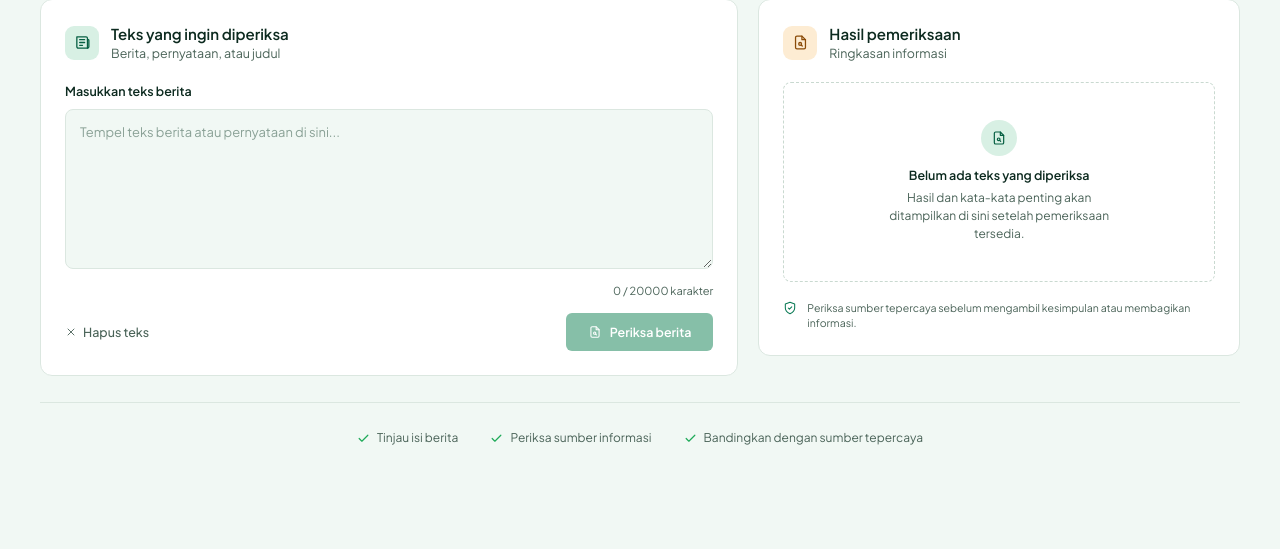
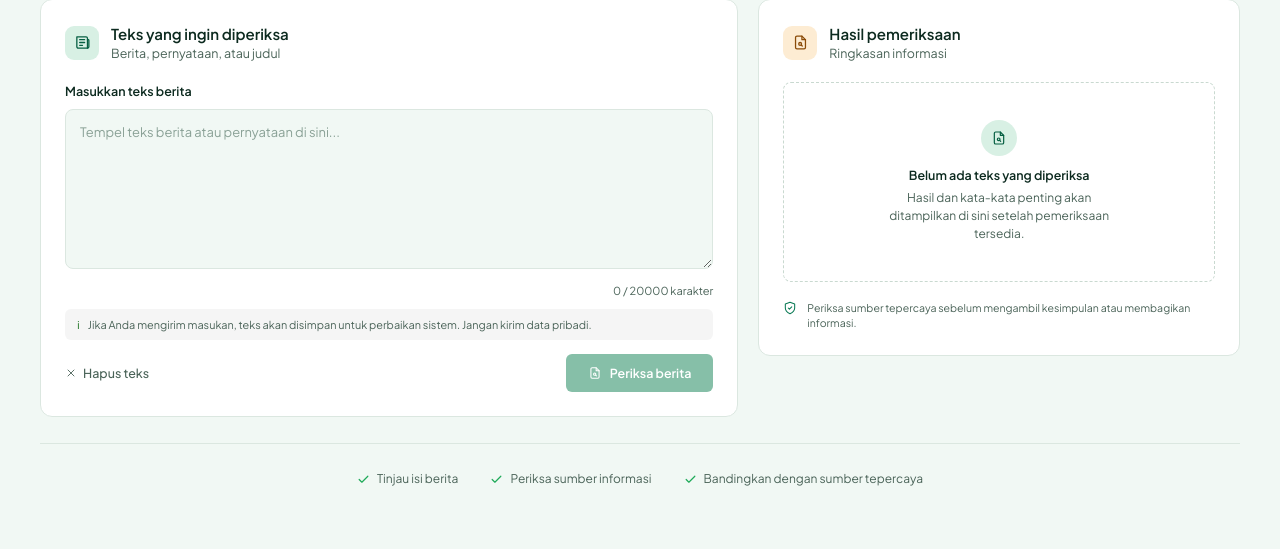
Before and after one commit to ayubwicak/fake-news-detector, a Flask app: page / in a window 1280 px wide. Shown: the part 359-908 px from the top of the page. Before the commit the page ends 804 px from the top, so only its background shows below. Run offline with Flask 3, Linux system fonts and the light colour scheme; parts of the project's set-up code (start-up, migrations or seed data) failed here and were passed over.

Commit message:
5: Kelompok (b) kecil — S06 headers, P02 non-root Docker, PR01 privasi, S07 SECRET_KEY/CORS, .coverage gitignore
S06: @app.after_request menambahkan header keamanan pada semua respons:
  Content-Security-Policy (sumber skrip/gaya/font dibatasi; inline untuk UI),
  X-Content-Type-Options nosniff, X-Frame-Options DENY,
  Referrer-Policy no-referrer, Permissions-Policy minimal.
P02: Dockerfile buat user/grup appuser, chown -R /app, USER appuser (non-root).
PR01: privacy-notice di UI dekat textarea (tidak kirim data pribadi);
  FEEDBACK_ENABLED env matikan fitur feedback (default true).
S07: SECRET_KEY hanya dari os.environ (tidak ada default di repo);
  CORS tidak diaktifkan (tidak ada flask-cors, tidak ada header ACAO).
.gitignore: tambah *.bak, .coverage, htmlcov/.
README: dokumentasi Keamanan & Privasi (S06, S07, PR01, FEEDBACK_ENABLED,
  retensi/hapus data feedback).

```diff
--- a/app.py
+++ b/app.py
@@ -22,6 +22,15 @@ INDOBERT_DIR = os.path.join(MODELS_DIR, 'indobert')
 FEEDBACK_PATH = os.path.join(DATA_DIR, 'feedback.csv')
 
 app = Flask(__name__)
+
+# SECRET_KEY hanya dari env (untuk sesi/CSRF bila diaktifkan di masa depan).
+# Tidak ada default aman yang dikodekan ke dalam repositori.
+app.config['SECRET_KEY'] = os.environ.get('SECRET_KEY', '')
+
+# Fitur feedback dapat dimatikan melalui env (contoh: lingkungan publik
+# yang tidak ingin menyimpan masukan pengguna).
+FEEDBACK_ENABLED = os.environ.get('FEEDBACK_ENABLED', 'true').lower() in (
+    '1', 'true', 'yes', 'on')
 
 # Rate limiting: 30 requests/minute/IP by default, overridable via env var.
 # A callable limit value allows tests to lower the limit without re-importing.
@@ -957,6 +966,51 @@ def explain_prediction(cleaned_text: str, top_n: int = 5, weights: dict | None =
     return matched_features[:top_n]
 
 
+# ---------------------------------------------------------------------------
+# Security headers (S06): diterapkan pada semua respons.
+# ---------------------------------------------------------------------------
+_CSP = (
+    "default-src 'self'; "
+    # Inline JS/CSS diperlukan oleh template (diperbaiki ke nonce di versi mendatang).
+    "script-src 'self' 'unsafe-inline' https://www.google.com/recaptcha/ "
+    "https://www.gstatic.com/recaptcha/; "
+    "style-src 'self' 'unsafe-inline' https://fonts.googleapis.com; "
+    "font-src 'self' https://fonts.gstatic.com; "
+    "img-src 'self' data:; "
+    "connect-src 'self'; "
+    "frame-src 'self' https://www.google.com/recaptcha/ "
+    "https://www.gstatic.com/recaptcha/; "
+    "object-src 'none'; "
+    "base-uri 'self';"
+)
+
+
+@app.after_request
+def _set_security_headers(response):
+    """Setel header keamanan pada setiap respons HTTP.
+
+    - Content-Security-Policy: membatasi sumber skrip/gaya/font. Inline
+      script/diizinkan hanya melalui nonce atau hash; Google Fonts diizinkan
+      karena templates/index.html memakainya.
+    - X-Content-Type-Options: nosniff mencegah MIME sniffing.
+    - X-Frame-Options: DENY mencegah clickjacking via iframe.
+    - Referrer-Policy: no-referrer tidak mengirim URL halaman ke situs luar.
+    - Permissions-Policy: minimal, nonaktifkan fitur browser yang tidak perlu.
+    """
+    response.headers['X-Content-Type-Options'] = 'nosniff'
+    response.headers['X-Frame-Options'] = 'DENY'
+    response.headers['Referrer-Policy'] = 'no-referrer'
+    response.headers['Permissions-Policy'] = (
+        'geolocation=(), microphone=(), camera=(), '
+        'payment=(), usb=(), magnetometer=()'
+    )
+    # CSP hanya untuk respons HTML (jangan setel pada JSON API yang tidak
+    # perlu membebankan browser dengan kebijakan konten).
+    if 'text/html' in response.headers.get('Content-Type', ''):
+        response.headers['Content-Security-Policy'] = _CSP
+    return response
+
+
 @app.route('/')
 def home():
     return render_template('index.html', metrics=eval_metrics, model_reliable=MODEL_RELIABLE)
@@ -1194,6 +1248,11 @@ def feedback():
     Semua masukan baru diberi status "baru" dan hanya baris dengan status
     "disetujui" yang dibaca oleh pipeline pelatihan.
     """
+    if not FEEDBACK_ENABLED:
+        return jsonify({
+            'error': 'Fitur feedback saat ini dinonaktifkan oleh administrator.'
+        }), 503
+
     data = request.get_json(silent=True)
     if not data or 'text' not in data or 'label' not in data:
         return jsonify({'error': 'Parameter "text" dan "label" wajib diisi.'}), 400
--- a/templates/index.html
+++ b/templates/index.html
@@ -303,6 +303,24 @@
         .char-count.limit-exceeded {
             color: var(--danger, #c0392b);
             font-weight: 600;
+        }
+
+        .privacy-notice {
+            display: flex;
+            align-items: flex-start;
+            gap: 0.5rem;
+            font-size: 0.68rem;
+            color: var(--text-secondary);
+            margin-top: 0.625rem;
+            padding: 0.5rem 0.75rem;
+            background: rgba(128, 128, 128, 0.08);
+            border-radius: 6px;
+            line-height: 1.4;
+        }
+
+        .privacy-icon {
+            flex-shrink: 0;
+            color: var(--accent, #2e7d32);
         }
 
         .actions {
@@ -826,6 +844,11 @@
 
                 <div class="char-count" id="char-count">0 karakter</div>
 
+                <div class="privacy-notice">
+                    <span class="privacy-icon" aria-hidden="true">ℹ</span>
+                    <span class="privacy-text">Jika Anda mengirim masukan, teks akan disimpan untuk perbaikan sistem. Jangan kirim data pribadi.</span>
+                </div>
+
                 <div class="actions">
                     <button type="button" class="btn-ghost" id="btn-hapus">
                         <svg viewBox="0 0 24 24" fill="none" stroke="currentColor" stroke-width="1.8" stroke-linecap="round" stroke-linejoin="round" width="12" height="12" aria-hidden="true">
```
Also changed, not shown: README.md, 2 other files.
